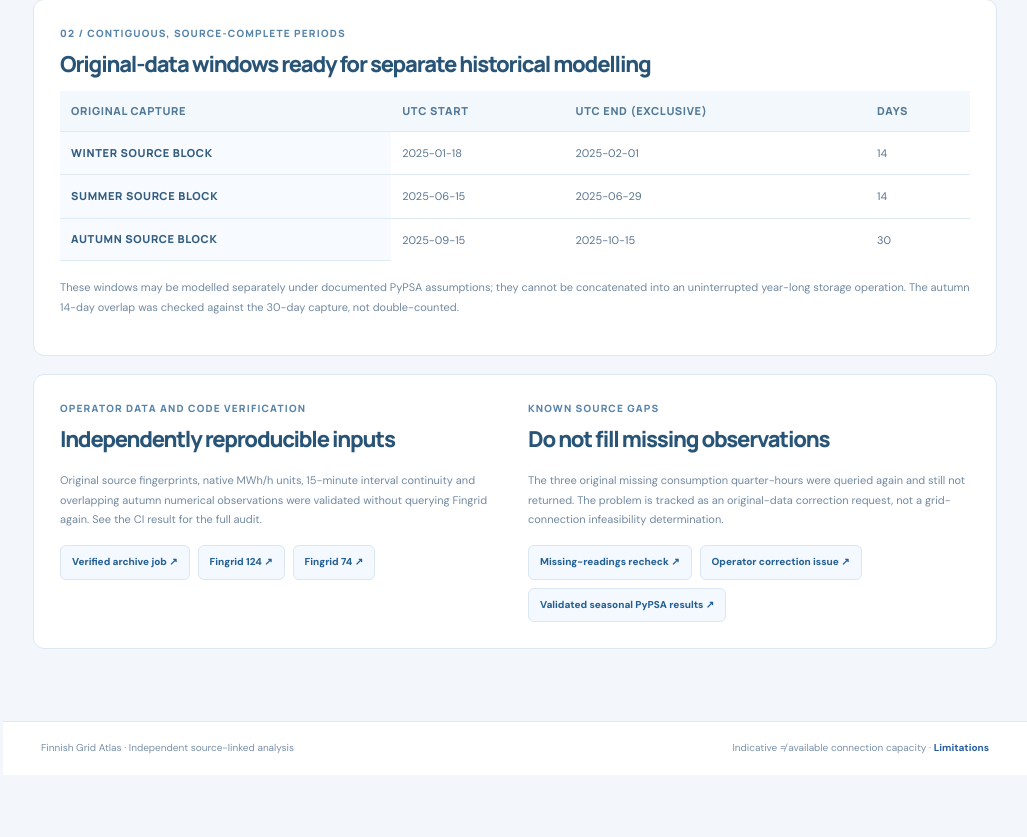
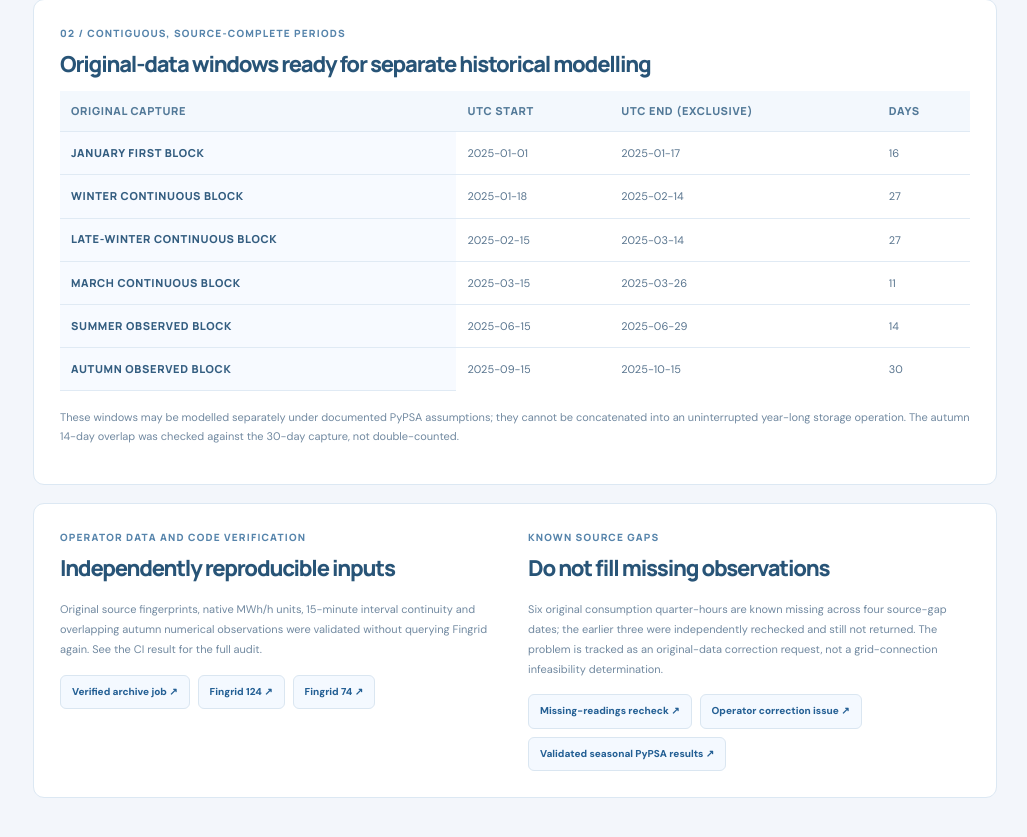
Before and after one commit to abhijith-sivaprasadan/finnish-grid-connection-evidence, a Next.js app in the folder website/: page /analysis/source-coverage in a window 1280 px wide. Shown: the part 1575-2412 px from the top of the page, without its empty margins (253-1280 px from the left). Before the commit the page ends 2350 px from the top, so only its background shows below. Built offline with nearby package versions, Linux system fonts and the light colour scheme.

Commit message:
data(web): source-verified 125 distinct 2025 days, 12,283 original interval pairs, 6 known missing values

```diff
--- a/website/src/app/analysis/page.tsx
+++ b/website/src/app/analysis/page.tsx
@@ -15,7 +15,7 @@ export default function Analysis(){
   </header>
   <div className="dashboard-archive-link"><div><strong>New · 30-day PyPSA sensitivity study</strong><span>2,880 actual paired Fingrid intervals · 12 optimized combinations · hypothetical 1,000–2,000 MW balancing ceilings</span></div><Link href="/analysis/sensitivity">Compare verified results ↗</Link></div>
   <div className="dashboard-archive-link"><div><strong>Three-season PyPSA comparison · winter / summer / autumn 2025</strong><span>14 consecutive verified source days per season · missing intervals tracked · 36 optimizations, no annual or 2030 forecast</span></div><Link href="/analysis/seasons">Explore seasonal sensitivity ↗</Link></div>
-  <div className="dashboard-archive-link"><div><strong>2025 original Fingrid archive coverage</strong><span>58 verified historical days, 2 days with documented source gaps, 305 days not covered by these archives · never a full year</span></div><Link href="/analysis/source-coverage">Audit source coverage ↗</Link></div>
+  <div className="dashboard-archive-link"><div><strong>2025 original Fingrid archive coverage</strong><span>125 verified historical days, 4 source-gap dates, 236 dates not covered by these archives · never a full year</span></div><Link href="/analysis/source-coverage">Audit source coverage ↗</Link></div>
   <div className="an-warning" role="note"><strong>Not a connection-capacity estimate.</strong> This model cannot determine whether a 100 MW project can connect at Seinäjoki, Uusnivala or any other named point. A modelled shortfall under an assumed balancing ceiling is <em>not</em> an observed Finnish blackout or actual transmission-grid limitation. These two days are not a 2030 forecast.</div>
   <AnalysisWorkbench observed={observed} model={scenario}/>
   <section className="an-reference">
--- a/website/src/app/analysis/seasons/page.tsx
+++ b/website/src/app/analysis/seasons/page.tsx
@@ -15,7 +15,7 @@ export default function SeasonalStudy(){
    <div className="vse-caveat" role="note">
     <strong>Observed source data does not imply grid feasibility.</strong> These are three selected, consecutive 14-day samples—not full seasons or a validated calendar-year study. Modelled penalty slack under arbitrary balancing limits is neither measured Finnish outages nor confirmed import or substation headroom. No 2030 forecast is made.
    </div>
-   <div className="dashboard-archive-link"><div><strong>Original Fingrid 2025 archive coverage</strong><span>58 historical source-complete days from independently validated artifacts · full-year input unavailable</span></div><Link href="/analysis/source-coverage">Inspect original-source coverage ↗</Link></div>
+   <div className="dashboard-archive-link"><div><strong>Original Fingrid 2025 archive coverage</strong><span>125 historical source-complete days from independently validated artifacts · full-year input unavailable</span></div><Link href="/analysis/source-coverage">Inspect original-source coverage ↗</Link></div>
    <VerifiedSeasonalComparison study={study}/>
    <section className="vse-source">
     <div><p className="vse-kicker">SOURCE VALIDATION</p><h2>Missing values remain missing</h2>
--- a/website/src/app/analysis/source-coverage/page.tsx
+++ b/website/src/app/analysis/source-coverage/page.tsx
@@ -67,7 +67,7 @@ export default function ArchiveCoverage(){
   <section className="cov-provenance">
    <div><p className="cov-kicker">OPERATOR DATA AND CODE VERIFICATION</p><h2>Independently reproducible inputs</h2><p>Original source fingerprints, native MWh/h units, 15-minute interval continuity and overlapping autumn numerical observations were validated without querying Fingrid again. See the CI result for the full audit.</p>
     <div className="cov-links"><a href={evidence.validation_run} target="_blank" rel="noreferrer">Verified archive job ↗</a><a href="https://data.fingrid.fi/en/datasets/124" target="_blank" rel="noreferrer">Fingrid 124 ↗</a><a href="https://data.fingrid.fi/en/datasets/74" target="_blank" rel="noreferrer">Fingrid 74 ↗</a></div></div>
-   <div><p className="cov-kicker">KNOWN SOURCE GAPS</p><h2>Do not fill missing observations</h2><p>The three original missing consumption quarter-hours were queried again and still not returned. The problem is tracked as an original-data correction request, not a grid-connection infeasibility determination.</p><div className="cov-links"><a href={evidence.missing_recheck_run} target="_blank" rel="noreferrer">Missing-readings recheck ↗</a><a href="https://github.com/abhijith-sivaprasadan/finnish-grid-connection-evidence/issues/40" target="_blank" rel="noreferrer">Operator correction issue ↗</a><Link href="/analysis/seasons">Validated seasonal PyPSA results ↗</Link></div></div>
+   <div><p className="cov-kicker">KNOWN SOURCE GAPS</p><h2>Do not fill missing observations</h2><p>Six original consumption quarter-hours are known missing across four source-gap dates; the earlier three were independently rechecked and still not returned. The problem is tracked as an original-data correction request, not a grid-connection infeasibility determination.</p><div className="cov-links"><a href={evidence.missing_recheck_run} target="_blank" rel="noreferrer">Missing-readings recheck ↗</a><a href="https://github.com/abhijith-sivaprasadan/finnish-grid-connection-evidence/issues/40" target="_blank" rel="noreferrer">Operator correction issue ↗</a><Link href="/analysis/seasons">Validated seasonal PyPSA results ↗</Link></div></div>
   </section>
  </section>;
 }
--- a/website/src/lib/fingrid-archive-coverage-2025.json
+++ b/website/src/lib/fingrid-archive-coverage-2025.json
@@ -1,51 +1,97 @@
 {
-  "status": "verified_original_archive_coverage_only",
+  "status": "verified_original_source_archive_union_partial_2025",
   "source_year": 2025,
   "historical_source_kind": "observed_fingrid_national_aggregate",
   "dataset_ids": [
     124,
     74
   ],
-  "native_source_units": "MWh/h (15-minute interval mean MW)",
-  "validation_run": "https://github.com/abhijith-sivaprasadan/finnish-grid-connection-evidence/actions/runs/39412085922",
+  "native_source_units": "MWh/h (native mean MW over each 15-minute interval)",
+  "validation_run": "https://github.com/abhijith-sivaprasadan/finnish-grid-connection-evidence/actions/runs/39418640253",
   "source_year_complete": false,
   "annual_pypsa_solved": false,
   "site_grid_connection_feasible": null,
-  "distinct_original_paired_intervals": 5568,
-  "verified_complete_days": 58,
-  "known_missing_source_days": 2,
-  "not_covered_by_archives_days": 305,
+  "distinct_original_paired_intervals": 12283,
+  "verified_complete_days": 125,
+  "known_missing_source_days": 4,
+  "not_covered_by_archives_days": 236,
   "original_source_windows": [
     {
-      "label": "Winter source block",
-      "start": "2025-01-18",
-      "end_exclusive": "2025-02-01",
-      "days": 14,
-      "original_csv_sha256": "b0504230744d16020e253dd48bbeb7693459414ab0893f3770f6adc188596977"
+      "label": "January first block",
+      "start": "2025-01-01",
+      "end_exclusive": "2025-01-17",
+      "days": 16,
+      "original_capture_sha256": "e3babddecb6436fb6a8a4b83203b03abc2c3dc97f355e2875f31079bf5eb486c",
+      "archive_kind": "journal_chunks_124_74"
     },
     {
-      "label": "Summer source block",
+      "label": "Winter continuous block",
+      "start": "2025-01-18",
+      "end_exclusive": "2025-02-14",
+      "days": 27,
+      "original_capture_sha256": "e3babddecb6436fb6a8a4b83203b03abc2c3dc97f355e2875f31079bf5eb486c",
+      "archive_kind": "journal_chunks_124_74"
+    },
+    {
+      "label": "Late-winter continuous block",
+      "start": "2025-02-15",
+      "end_exclusive": "2025-03-14",
+      "days": 27,
+      "original_capture_sha256": "e3babddecb6436fb6a8a4b83203b03abc2c3dc97f355e2875f31079bf5eb486c",
+      "archive_kind": "journal_chunks_124_74"
+    },
+    {
+      "label": "March continuous block",
+      "start": "2025-03-15",
+      "end_exclusive": "2025-03-26",
+      "days": 11,
+      "original_capture_sha256": "e3babddecb6436fb6a8a4b83203b03abc2c3dc97f355e2875f31079bf5eb486c",
+      "archive_kind": "journal_chunks_124_74"
+    },
+    {
+      "label": "Summer observed block",
       "start": "2025-06-15",
       "end_exclusive": "2025-06-29",
       "days": 14,
-      "original_csv_sha256": "d8ad5dc81ecee9b7b410aa19c2316faff16d55827a48d5fd59bcb667bf16a679"
+      "original_capture_sha256": "d8ad5dc81ecee9b7b410aa19c2316faff16d55827a48d5fd59bcb667bf16a679",
+      "archive_kind": "paired_original_source_csv"
     },
     {
-      "label": "Autumn source block",
+      "label": "Autumn observed block",
       "start": "2025-09-15",
       "end_exclusive": "2025-10-15",
       "days": 30,
-      "original_csv_sha256": "3093f704484848919d83feb6c133c2e2abf2299566d5bd02a109e01b7fdec2e0"
+      "original_capture_sha256": "3093f704484848919d83feb6c133c2e2abf2299566d5bd02a109e01b7fdec2e0",
+      "archive_kind": "paired_original_source_csv"
     }
   ],
   "independent_autumn_overlap_original_sha256": "a38d703c23037bae75370e6414ff4b0034eb64b9832ea15167e40141c44235be",
+  "journal_original_zip_sha256": "e3babddecb6436fb6a8a4b83203b03abc2c3dc97f355e2875f31079bf5eb486c",
+  "journal_run": 39418640253,
+  "journal_artifact_id": 12262681192,
+  "journal_utc_window": {
+    "start": "2025-01-01",
+    "end_exclusive": "2025-03-26",
+    "source_complete_days": 81,
+    "source_gap_days": 3,
+    "original_paired_intervals": 8059
+  },
+  "verified_overlap_pair_count": 1344,
   "known_missing_original_124_intervals_utc": [
     "2025-01-17T17:00:00Z",
     "2025-01-17T17:45:00Z",
+    "2025-02-14T17:00:00Z",
+    "2025-02-14T17:45:00Z",
+    "2025-03-14T17:00:00Z",
     "2025-07-11T16:15:00Z"
   ],
+  "partial_original_paired_interval_count": 283,
+  "known_gap_days_in_journal": 3,
   "missing_recheck_run": "https://github.com/abhijith-sivaprasadan/finnish-grid-connection-evidence/actions/runs/39406458886",
   "archived_source_runs": [
+    39418640253,
+    39416081929,
+    39413812083,
     39391985966,
     39396079522
   ],
@@ -53,12 +99,12 @@
     "https://data.fingrid.fi/en/datasets/124",
     "https://data.fingrid.fi/en/datasets/74"
   ],
-  "provenance": "Source hashes and independent autumn numerical overlap verified in GitHub Actions, with no new Fingrid calls.",
+  "provenance": "Actual 2025 original 124 and 74 source chunks and earlier original CSV archives; prior original journal hashes rechecked, 1,344 matching paired winter overlap values, not filled.",
   "boundaries": [
-    "Archived source-complete means both Fingrid 124 and 74 have original 15-minute readings on every interval of the listed UTC date. It does not establish Finnish electrical network feasibility.",
-    "Known missing original consumption readings remain source unknown, never zero or inferred from adjacent 15-minute intervals.",
-    "305 days are not covered by the imported historic archives. This is an archive coverage statement, not proof that Fingrid lacks observations on those days.",
-    "The original 2025 source is NOT a 365-day complete dataset. Do not annualize the sample energy nor represent separate blocks as one continuous battery simulation.",
-    "The original data do not provide 2030 forecasts, import rights, operator-confirmed substation connection capacity, or price projections."
+    "125 complete UTC days are source coverage, NOT 365 source-complete annual observations.",
+    "Six known consumption quarter-hour readings are missing across January 17, February 14, March 14 and July 11; the operator correction request is outstanding. Missing is never a numeric zero.",
+    "236 other days are outside the currently imported archives, not evidence that Fingrid has no original readings.",
+    "The selected 2025 data are discontinuous: no single uninterrupted calendar-year PyPSA storage operation or defensible 2025 full-year total.",
+    "The historical national aggregates do not confirm site-specific electrical connection rights, transmission capacity, available reserve generation, or 2030 demand."
   ]
 }
```
Also changed, not shown: 2 other files (tests, documents, lock files or other folders).
